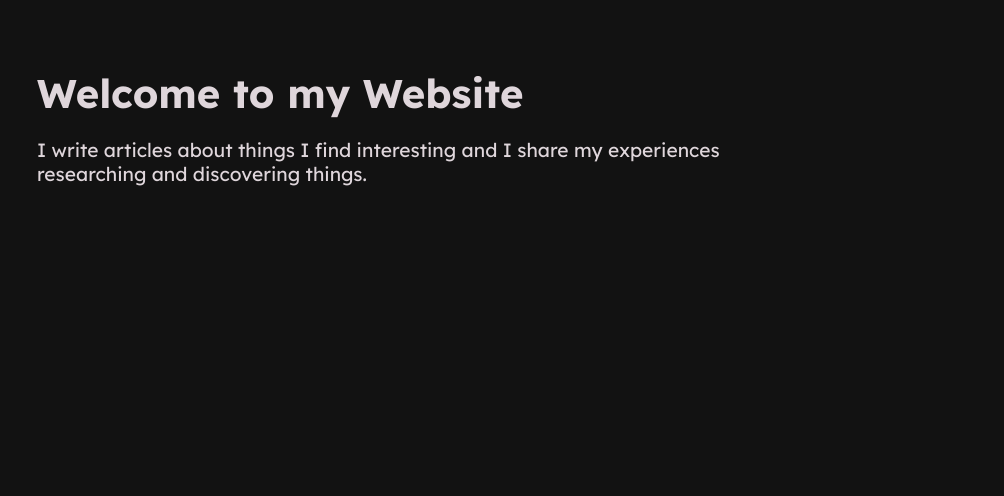
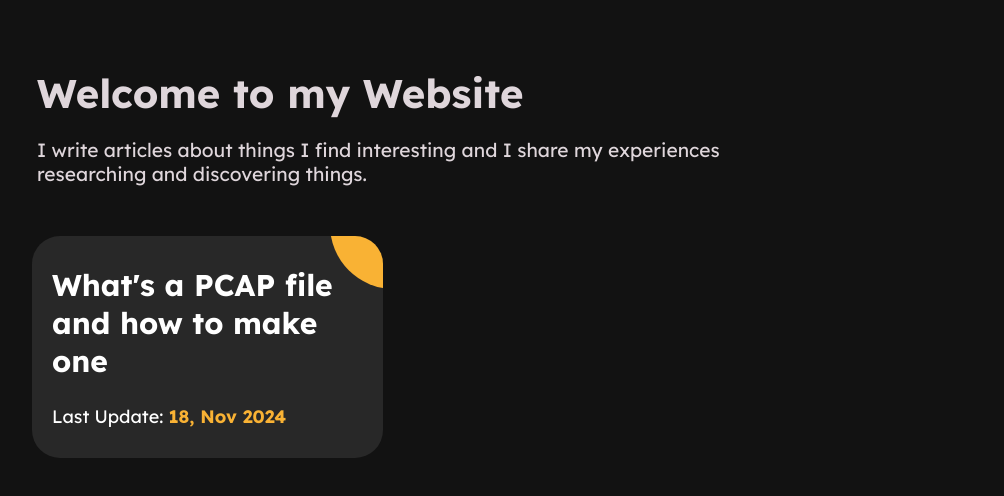
Before and after one commit to Trade3100/website, a plain HTML site: page index.html in a window 1280 px wide. Shown: the part 132-628 px from the top of the page, without its empty margins (113-1117 px from the left). Drawn offline with Linux system fonts and the light colour scheme.

Commit message:
Add files via upload

```diff
--- a/index.html
+++ b/index.html
@@ -13,7 +13,7 @@
         <nav>
             <ul class="navi">
                 <a href="#" class="nav-link">HOME</a>
-                <a href="#" class="nav-link">ARTICLES</a>
+                <a href="#articles" class="nav-link">ARTICLES</a>
                 <a href="#" class="nav-link">ABOUT</a>
                 <a href="#" class="nav-link nav-link-last">CONTACT</a>
             </ul>
@@ -23,7 +23,26 @@
         <h2>Welcome to my Website</h2>
         <p>I write articles about things I find interesting and I share my experiences <br/> researching and discovering things.</p>
     </dev>
-    <div class="articles">
+    <div id="articles" class="articles">
+        <div class="ag-format-container">
+            <div class="ag-courses_box">
+              <div class="ag-courses_item">
+                <a href="/article/pcap/pcap.html" class="ag-courses-item_link">
+                  <div class="ag-courses-item_bg"></div>
 
+                  <div class="ag-courses-item_title">
+                    What's a PCAP file and how to make one
+                  </div>
+
+                  <div class="ag-courses-item_date-box">
+                    Last Update:
+                    <span class="ag-courses-item_date">
+                        18, Nov 2024
+                    </span>
+                  </div>
+                </a>
+              </div>
+            </div>
+          </div>
     </div>
 </body>
--- a/styles.css
+++ b/styles.css
@@ -80,3 +80,149 @@ header {
     margin-top: 20px;
     font-size: 1.2em;
 }
+
+.ag-format-container {
+    width: 1142px;
+    margin: 0 auto;
+    margin-left: 130px;
+  }
+
+
+  .ag-courses_box {
+    display: -webkit-box;
+    display: -ms-flexbox;
+    display: flex;
+    -webkit-box-align: start;
+    -ms-flex-align: start;
+    align-items: flex-start;
+    -ms-flex-wrap: wrap;
+    flex-wrap: wrap;
+
+    padding: 50px 0;
+  }
+  .ag-courses_item {
+    -ms-flex-preferred-size: calc(33.33333% - 30px);
+    flex-basis: calc(33.33333% - 30px);
+
+    margin: 0 15px 30px;
+
+    overflow: hidden;
+
+    border-radius: 28px;
+  }
+  .ag-courses-item_link {
+    display: block;
+    padding: 30px 20px;
+    background-color: #282828;
+    text-decoration: none;
+
+    overflow: hidden;
+
+    position: relative;
+  }
+  .ag-courses-item_link:hover,
+  .ag-courses-item_link:hover .ag-courses-item_date {
+    text-decoration: none;
+    color: #FFF;
+  }
+  .ag-courses-item_link:hover .ag-courses-item_bg {
+    -webkit-transform: scale(10);
+    -ms-transform: scale(10);
+    transform: scale(10);
+  }
+  .ag-courses-item_title {
+    min-height: 87px;
+    margin: 0 0 25px;
+
+    overflow: hidden;
+
+    font-weight: bold;
+    font-size: 30px;
+    color: #FFF;
+
+    z-index: 2;
+    position: relative;
+  }
+  .ag-courses-item_date-box {
+    font-size: 18px;
+    color: #FFF;
+
+    z-index: 2;
+    position: relative;
+  }
+  .ag-courses-item_date {
+    font-weight: bold;
+    color: #f9b234;
+
+    -webkit-transition: color .5s ease;
+    -o-transition: color .5s ease;
+    transition: color .5s ease
+  }
+  .ag-courses-item_bg {
+    height: 128px;
+    width: 128px;
+    background-color: #f9b234;
+
+    z-index: 1;
+    position: absolute;
+    top: -75px;
+    right: -75px;
+
+    border-radius: 50%;
+
+    -webkit-transition: all .5s ease;
+    -o-transition: all .5s ease;
+    transition: all .5s ease;
+  }
+  .ag-courses_item:nth-child(2n) .ag-courses-item_bg {
+    background-color: #3ecd5e;
+  }
+  .ag-courses_item:nth-child(3n) .ag-courses-item_bg {
+    background-color: #e44002;
+  }
+  .ag-courses_item:nth-child(4n) .ag-courses-item_bg {
+    background-color: #952aff;
+  }
+  .ag-courses_item:nth-child(5n) .ag-courses-item_bg {
+    background-color: #cd3e94;
+  }
+  .ag-courses_item:nth-child(6n) .ag-courses-item_bg {
+    background-color: #4c49ea;
+  }
+
+
+
+  @media only screen and (max-width: 979px) {
+    .ag-courses_item {
+      -ms-flex-preferred-size: calc(50% - 30px);
+      flex-basis: calc(50% - 30px);
+    }
+    .ag-courses-item_title {
+      font-size: 24px;
+    }
+  }
+
+  @media only screen and (max-width: 767px) {
+    .ag-format-container {
+      width: 96%;
+    }
+
+  }
+  @media only screen and (max-width: 639px) {
+    .ag-courses_item {
+      -ms-flex-preferred-size: 100%;
+      flex-basis: 100%;
+    }
+    .ag-courses-item_title {
+      min-height: 72px;
+      line-height: 1;
+
+      font-size: 24px;
+    }
+    .ag-courses-item_link {
+      padding: 22px 40px;
+    }
+    .ag-courses-item_date-box {
+      font-size: 16px;
+    }
+  }
```
